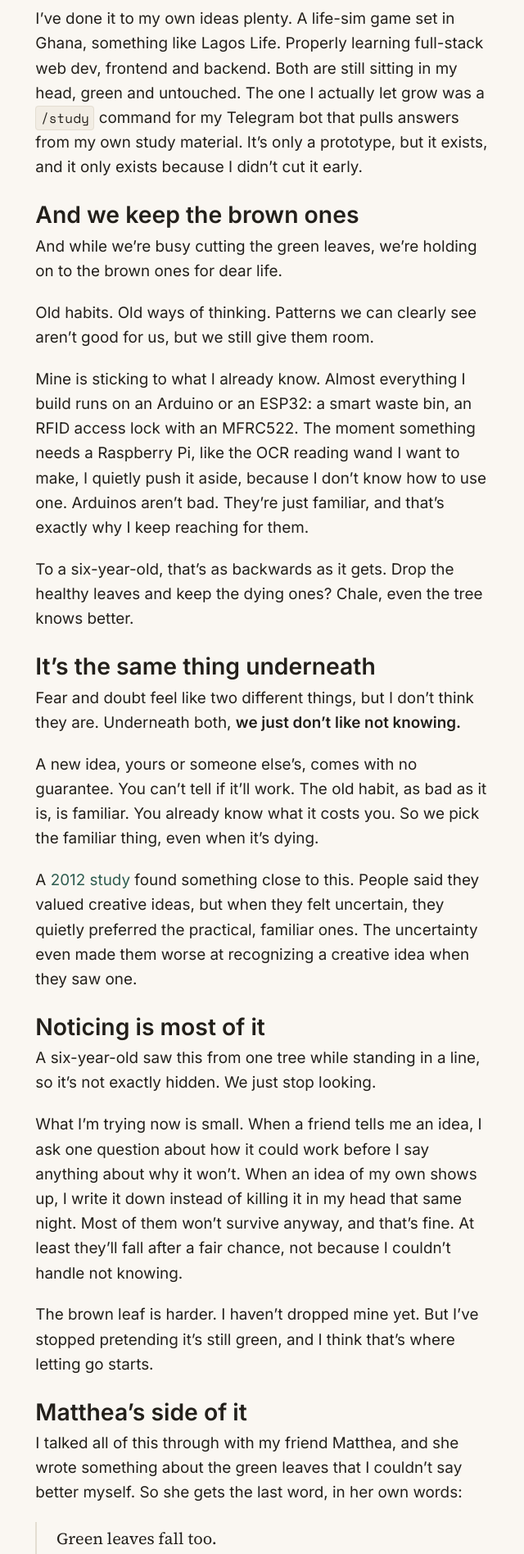
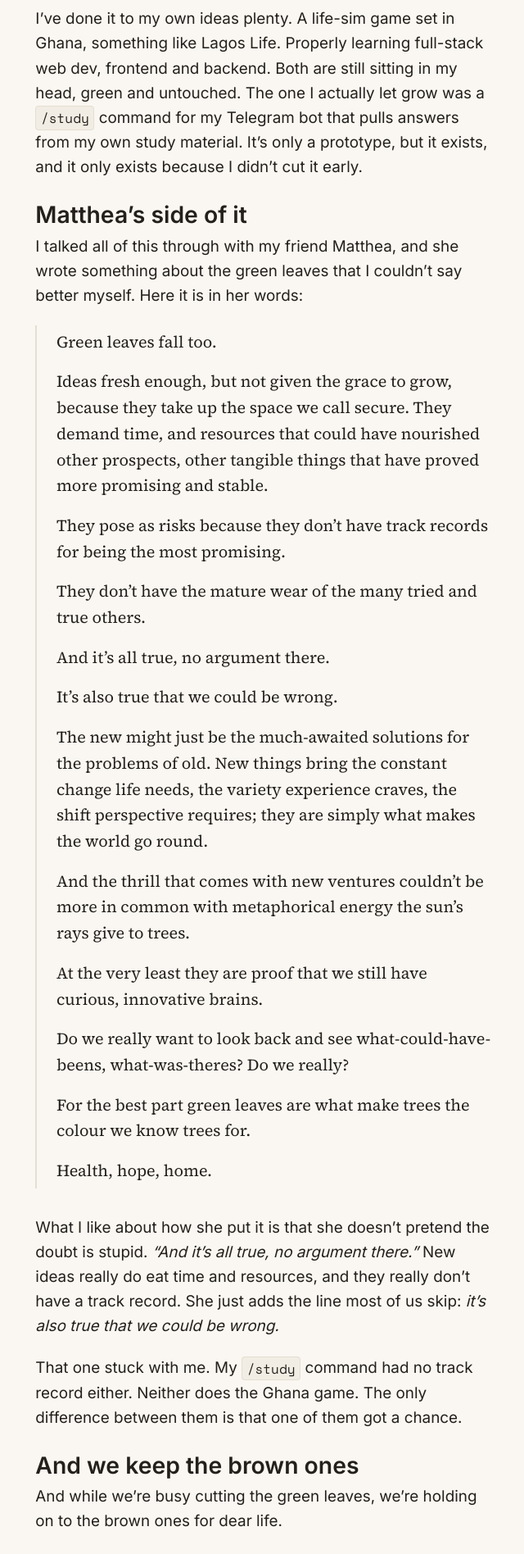
Before and after one commit to Bertqrt/bertrandbosu-blog1, a Jekyll site: the page built from _posts/2026-10-12-green-leaves-fall-too.md, in a window 1280 px wide. Shown: the part 1563-3459 px from the top of the page at 82% size, without its empty margins (245-885 px from the left). Built offline with Jekyll 4.4.1, drawn with Linux system fonts in a browser that asks for light colours; comment, search, counter and statistics services are not loaded; some of the changed text lies outside the part shown.

Commit message:
Respond to Matthea's piece in the post
Moves her piece back to the middle and adds Bert's response to it,
with her lines referenced again in the later sections.

Co-Authored-By: Claude Opus 5.5 <noreply@anthropic.com>
Claude-Session: https://claude.ai/code/session_01VcKmJcuzd3hANXHDhba16k

```diff
--- a/_posts/2026-10-12-green-leaves-fall-too.md
+++ b/_posts/2026-10-12-green-leaves-fall-too.md
@@ -32,35 +32,9 @@ The second one is sneakier. Someone tells you their plan, and before they've eve
 
 I've done it to my own ideas plenty. A life-sim game set in Ghana, something like Lagos Life. Properly learning full-stack web dev, frontend and backend. Both are still sitting in my head, green and untouched. The one I actually let grow was a `/study` command for my Telegram bot that pulls answers from my own study material. It's only a prototype, but it exists, and it only exists because I didn't cut it early.
 
-## And we keep the brown ones
-
-And while we're busy cutting the green leaves, we're holding on to the brown ones for dear life.
-
-Old habits. Old ways of thinking. Patterns we can clearly see aren't good for us, but we still give them room.
-
-Mine is sticking to what I already know. Almost everything I build runs on an Arduino or an ESP32: a smart waste bin, an RFID access lock with an MFRC522. The moment something needs a Raspberry Pi, like the OCR reading wand I want to make, I quietly push it aside, because I don't know how to use one. Arduinos aren't bad. They're just familiar, and that's exactly why I keep reaching for them.
-
-To a six-year-old, that's as backwards as it gets. Drop the healthy leaves and keep the dying ones? Chale, even the tree knows better.
-
-## It's the same thing underneath
-
-Fear and doubt feel like two different things, but I don't think they are. Underneath both, **we just don't like not knowing.**
-
-A new idea, yours or someone else's, comes with no guarantee. You can't tell if it'll work. The old habit, as bad as it is, is familiar. You already know what it costs you. So we pick the familiar thing, even when it's dying.
-
-A <a href="https://www.psychologicalscience.org/news/releases/is-there-a-hidden-bias-against-creativity.html" target="_blank" rel="noopener">2012 study</a> found something close to this. People said they valued creative ideas, but when they felt uncertain, they quietly preferred the practical, familiar ones. The uncertainty even made them worse at recognizing a creative idea when they saw one.
-
-## Noticing is most of it
-
-A six-year-old saw this from one tree while standing in a line, so it's not exactly hidden. We just stop looking.
-
-What I'm trying now is small. When a friend tells me an idea, I ask one question about how it could work before I say anything about why it won't. When an idea of my own shows up, I write it down instead of killing it in my head that same night. Most of them won't survive anyway, and that's fine. At least they'll fall after a fair chance, not because I couldn't handle not knowing.
-
-The brown leaf is harder. I haven't dropped mine yet. But I've stopped pretending it's still green, and I think that's where letting go starts.
-
 ## Matthea's side of it
 
-I talked all of this through with my friend Matthea, and she wrote something about the green leaves that I couldn't say better myself. So she gets the last word, in her own words:
+I talked all of this through with my friend Matthea, and she wrote something about the green leaves that I couldn't say better myself. Here it is in her words:
 
 > Green leaves fall too.
 >
@@ -87,6 +61,36 @@ I talked all of this through with my friend Matthea, and she wrote something abo
 > Health, hope, home.
 {: .guest-piece}
 
+What I like about how she put it is that she doesn't pretend the doubt is stupid. *"And it's all true, no argument there."* New ideas really do eat time and resources, and they really don't have a track record. She just adds the line most of us skip: *it's also true that we could be wrong.*
+
+That one stuck with me. My `/study` command had no track record either. Neither does the Ghana game. The only difference between them is that one of them got a chance.
+
+## And we keep the brown ones
+
+And while we're busy cutting the green leaves, we're holding on to the brown ones for dear life.
+
+Matthea calls them *the many tried and true others*, and some of them really are tried and true. But some are just old. Old habits. Old ways of thinking. Patterns we can clearly see aren't good for us, but we still give them room.
+
+Mine is sticking to what I already know. Almost everything I build runs on an Arduino or an ESP32: a smart waste bin, an RFID access lock with an MFRC522. The moment something needs a Raspberry Pi, like the OCR reading wand I want to make, I quietly push it aside, because I don't know how to use one. Arduinos aren't bad. They're just familiar, and that's exactly why I keep reaching for them.
+
+To a six-year-old, that's as backwards as it gets. Drop the healthy leaves and keep the dying ones? Chale, even the tree knows better.
+
+## It's the same thing underneath
+
+Fear and doubt feel like two different things, but I don't think they are. Underneath both, **we just don't like not knowing.**
+
+A new idea, yours or someone else's, comes with no guarantee. You can't tell if it'll work. The old habit, as bad as it is, is familiar. You already know what it costs you. So we pick the familiar thing, even when it's dying. Matthea's phrase for it is *the space we call secure*. A new idea threatens that space, so we cut it before it can take any.
+
+A <a href="https://www.psychologicalscience.org/news/releases/is-there-a-hidden-bias-against-creativity.html" target="_blank" rel="noopener">2012 study</a> found something close to this. People said they valued creative ideas, but when they felt uncertain, they quietly preferred the practical, familiar ones. The uncertainty even made them worse at recognizing a creative idea when they saw one.
+
+## Noticing is most of it
+
+A six-year-old saw this from one tree while standing in a line, so it's not exactly hidden. We just stop looking.
+
+What I'm trying now is small. When a friend tells me an idea, I ask one question about how it could work before I say anything about why it won't. When an idea of my own shows up, I write it down instead of killing it in my head that same night. Most of them won't survive anyway, and that's fine. At least they'll fall after a fair chance, instead of ending up as one of Matthea's *what-could-have-beens*.
+
+The brown leaf is harder. I haven't dropped mine yet. But I've stopped pretending it's still green, and I think that's where letting go starts.
+
 > What's one green leaf when there are millions more?<br>It's still one green leaf either way.
 >
 > <span class="quote-credit">Matthea</span>
--- a/assets/css/style.css
+++ b/assets/css/style.css
@@ -407,7 +407,7 @@ a { color: inherit; text-decoration: none; }
 }
 
 .guest-piece {
-  margin: 0 0 0.5rem;
+  margin: 0 0 1.75rem;
   padding: 0.25rem 0 0.25rem 1.25rem;
   border-left: 2px solid var(--line);
   max-width: 560px;
```
